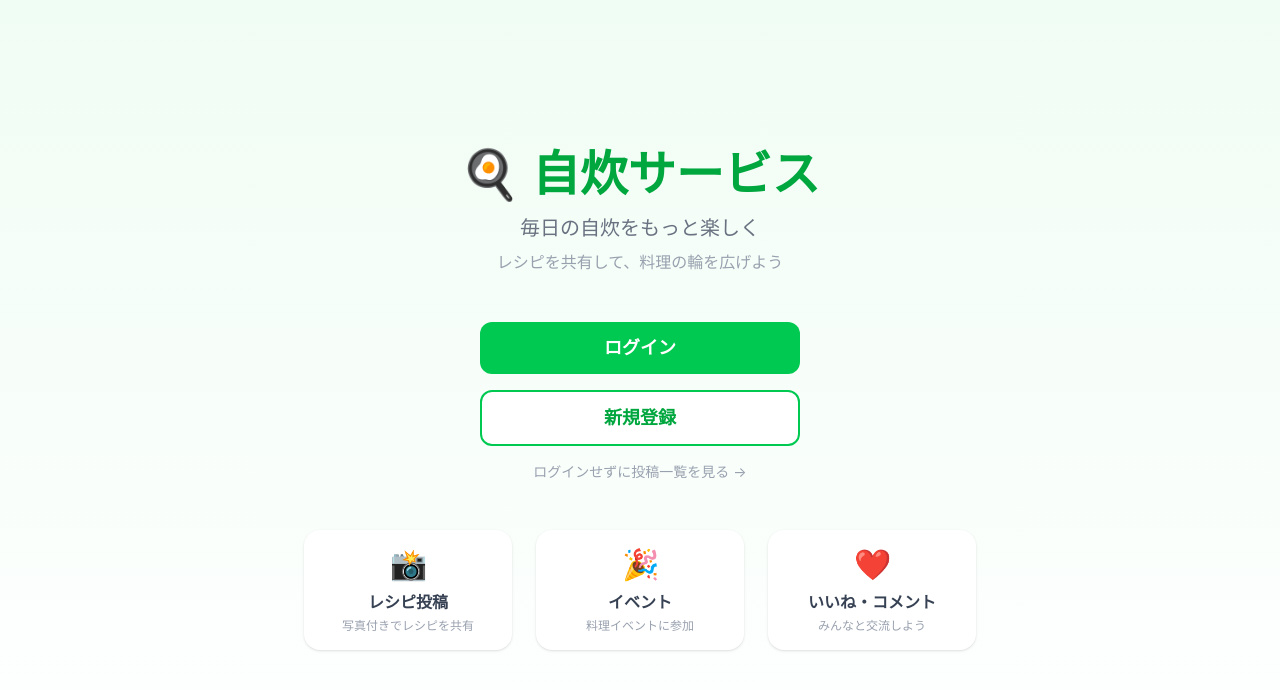
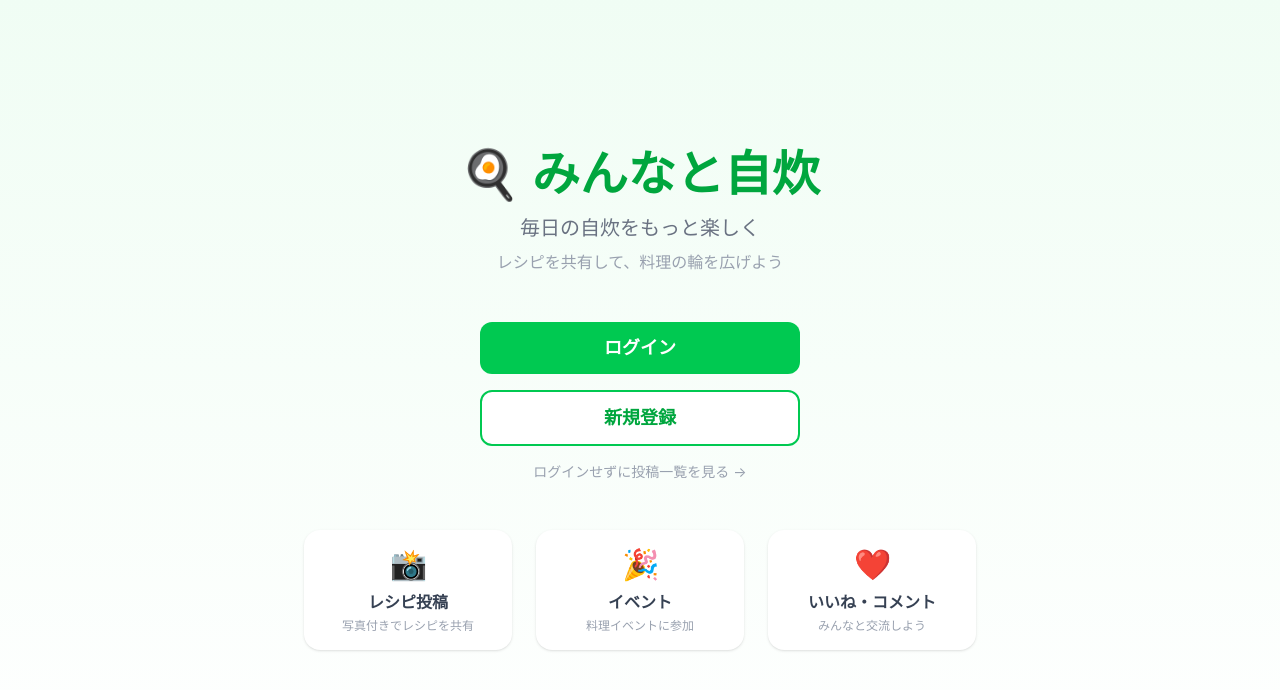
Before and after one commit to RyoTanaka19/jisui-service, a Nuxt app in the folder frontend/: page / in a window 1280 px wide. Shown: the top 690 px of the page. Built offline with nearby package versions, Linux system fonts and the light colour scheme.

Commit message:
fix:自炊サービスからみんなと自炊にサービス名変更

```diff
--- a/frontend/app/app.vue
+++ b/frontend/app/app.vue
@@ -3,13 +3,13 @@ const route = useRoute();
 const isTopPage = computed(() => route.path === '/');
 
 useHead({
-  title: '自炊サービス',
+  title: 'みんなと自炊',
   meta: [
     {
       name: 'description',
       content: '毎日の自炊をもっと楽しく。レシピを共有して料理の輪を広げよう。',
     },
-    { property: 'og:title', content: '自炊サービス' },
+    { property: 'og:title', content: 'みんなと自炊' },
     {
       property: 'og:description',
       content: '毎日の自炊をもっと楽しく。レシピを共有して料理の輪を広げよう。',
@@ -21,7 +21,7 @@ useHead({
       content: 'https://jisui-service-15eo.vercel.app/ogp.png',
     },
     { name: 'twitter:card', content: 'summary_large_image' },
-    { name: 'twitter:title', content: '自炊サービス' },
+    { name: 'twitter:title', content: 'みんなと自炊' },
     {
       name: 'twitter:description',
       content: '毎日の自炊をもっと楽しく。レシピを共有して料理の輪を広げよう。',
--- a/frontend/app/components/AppFooter.vue
+++ b/frontend/app/components/AppFooter.vue
@@ -5,7 +5,7 @@
     <div class="max-w-4xl mx-auto px-4 py-4">
       <div class="flex items-center justify-center">
         <p class="text-sm text-gray-400">
-          © 2026 自炊サービス. All rights reserved.
+          © 2026 みんなと自炊. All rights reserved.
         </p>
       </div>
     </div>
--- a/frontend/app/components/AppHeader.vue
+++ b/frontend/app/components/AppHeader.vue
@@ -48,7 +48,7 @@ const isEventPage = computed(() => route.path.startsWith('/events'));
     <div class="max-w-4xl mx-auto px-4 py-4 flex items-center justify-between">
       <div class="flex items-center gap-4">
         <NuxtLink to="/" class="text-xl font-bold text-green-600"
-          >🍳 自炊サービス</NuxtLink
+          >🍳 みんなと自炊</NuxtLink
         >
         <NuxtLink
           to="/posts"
--- a/frontend/app/pages/index.vue
+++ b/frontend/app/pages/index.vue
@@ -10,7 +10,7 @@ const { isLoggedIn } = useAuth();
     <div class="flex-1 flex flex-col items-center justify-center px-4 py-16">
       <!-- ロゴ -->
       <div class="text-center mb-12">
-        <h1 class="text-5xl font-bold text-green-600 mb-4">🍳 自炊サービス</h1>
+        <h1 class="text-5xl font-bold text-green-600 mb-4">🍳 みんなと自炊</h1>
         <p class="text-xl text-gray-500 mb-2">毎日の自炊をもっと楽しく</p>
         <p class="text-gray-400">レシピを共有して、料理の輪を広げよう</p>
       </div>
```
Also changed, not shown: frontend/public/ogp.png, 1 other file (tests, documents, lock files or other folders).
